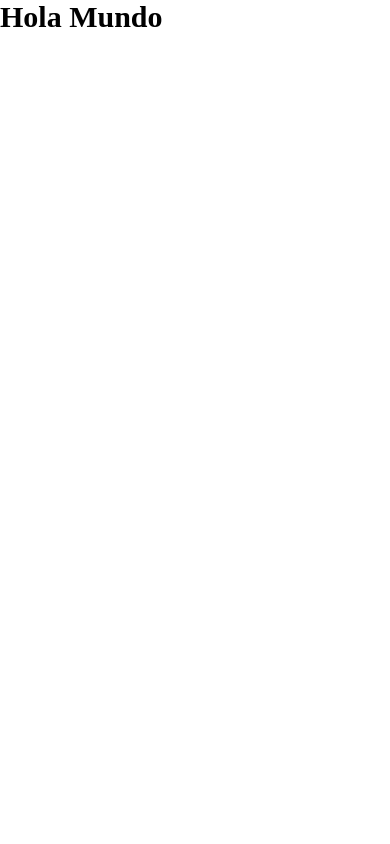
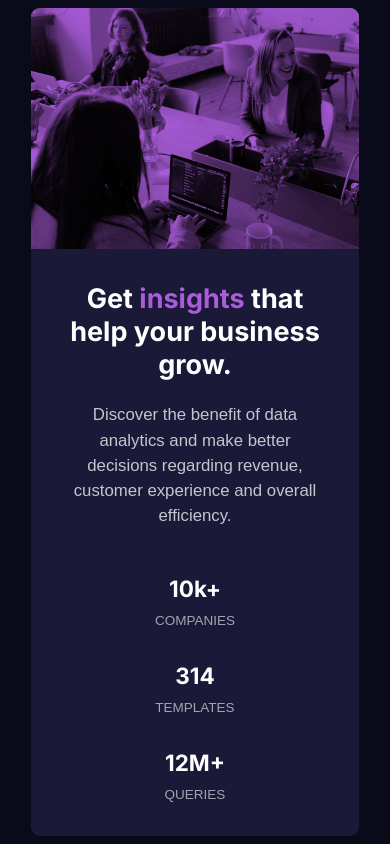
Before and after one commit to aza-martinez/challenge-stats-preview-card, a plain HTML site: page index.html in a window 390 px wide. Drawn offline with Linux system fonts and the light colour scheme.

Commit message:
CARD RESPONSIVE

```diff
--- a/assets/styles/style.css
+++ b/assets/styles/style.css
@@ -3,14 +3,12 @@
 :root {
   --color-very-dark-blue: hsl(233, 47%, 7%);
   --color-dark-blue: hsl(244, 38%, 16%);
-  --color-soft-violet: hsl(233, 47%, 7%);
+  --color-soft-violet: hsl(277, 64%, 61%);
   --color-white: hsl(0, 0%, 100%);
   --color-white-paragraph: hsla(0, 0%, 100%, 0.75);
   --color-white-headings: hsla(0, 0%, 100%, 0.6);
-}
-
-html {
-  font-size: 15px;
+  --font-titles: Inter, sans-serif;
+  --font-paragraph: Lexend, sans-serif;
 }
 
 *,
@@ -19,3 +17,140 @@ html {
   margin: 0;
   box-sizing: border-box;
 }
+
+html {
+  font-size: 15px;
+}
+
+img {
+  width: 100%;
+  vertical-align: middle;
+}
+
+h1,
+h3 {
+  font-family: var(--font-titles);
+  color: var(--color-white);
+}
+
+body {
+  background: var(--color-very-dark-blue);
+  color: var(--color-white-paragraph);
+  font-family: var(--font-paragraph);
+  overflow-x: hidden;
+}
+
+.container {
+  display: flex;
+  min-height: 100vh;
+  min-width: 100vw;
+  align-items: center;
+  justify-content: center;
+  overflow: hidden;
+}
+
+.card {
+  margin: 0 1.2rem;
+  border-radius: .6rem;
+  overflow: hidden;
+  display: grid;
+  /* grid-template-columns: repeat(auto-fill, minmax(21.86rem, 1fr)); */
+  max-width: 21.86rem;
+}
+
+.card__header{
+  position: relative;
+}
+
+.card__header-img img{
+  width: 100%;
+  height: 100%;
+  object-fit: fill;
+}
+
+.overlay {
+  position: absolute;
+  background-color: var(--color-soft-violet);
+  mix-blend-mode: multiply;
+  width: 100%;
+  height: 100%;
+}
+
+.card__body {
+  background-color: var(--color-dark-blue);
+  padding: 2.26rem;
+  text-align: center;
+}
+
+.card__title {
+  color: var(--color-white);
+  font-size: 1.8rem;
+}
+
+.card__title span {
+  color: var(--color-soft-violet);
+}
+
+.card__text {
+  margin: 1.4rem 0;
+  line-height: 1.5;
+  font-size: 1.12rem;
+}
+
+.stats {
+  display: flex;
+  flex-direction: column;
+  row-gap: 2.26rem;
+  margin-top: 3.13rem;
+}
+
+.stats__stat {
+  margin-bottom: .6rem;
+  font-size: 1.5rem;
+}
+
+.stats__description{
+  color: var(--color-white-headings);
+  font-size: .9rem;
+}
+
+
+
+@media screen and (min-width: 73rem) {
+  .card {
+    max-width: 74rem;
+    min-width: 74rem;
+    grid-template-columns: 1fr 1fr;
+    grid-template-rows: 1fr;
+    margin: 0;
+  }
+
+  .card__header {
+    grid-column-start:2;
+    grid-column-end:3;
+  }
+
+  .card__body {
+    grid-row-start: 1;
+    text-align: left;
+    padding: 4.53rem 5.33rem 4.53rem 2.66rem;
+    display: flex;
+    flex-direction: column;
+    align-items: flex-start;
+    justify-content: space-between;
+  }
+
+  .card__title {
+    font-size: 2.7rem;
+    margin-bottom: 2rem;
+  }
+
+  .card__text {
+    font-size: 1.25rem;
+  }
+
+  .stats {
+    flex-direction: row;
+    column-gap: 4rem;
+  }
+}
--- a/index.html
+++ b/index.html
@@ -6,8 +6,55 @@
     <meta name="viewport" content="width=device-width, initial-scale=1.0" />
     <title>Challenge</title>
     <link rel="stylesheet" href="/assets/styles/style.css" />
+    <link
+      rel="shortcut icon"
+      href="/assets/images/favicon-32x32.png"
+      type="image/x-icon"
+    />
   </head>
   <body>
-    <h1>Hola Mundo</h1>
+    <main class="container">
+      <article class="card">
+        <div class="card__header">
+          <div class="overlay"></div>
+          <picture class="card__header-img">
+            <source
+              srcset="/assets/images/image-header-mobile.jpg"
+              media="(max-width: 1110px)"
+            />
+            <img
+              src="/assets/images/image-header-desktop.jpg"
+              alt="image header"
+            />
+          </picture>
+        </div>
+
+        <div class="card__body">
+          <div class="card__body-content">
+            <h1 class="card__title">
+              Get <span>insights</span> that help your business grow.
+            </h1>
+            <p class="card__text">
+              Discover the benefit of data analytics and make better decisions
+              regarding revenue, customer experience and overall efficiency.
+            </p>
+          </div>
+          <div class="stats">
+            <div class="stats__item">
+              <h3 class="stats__stat">10k+</h3>
+              <span class="stats__description">COMPANIES</span>
+            </div>
+            <div class="stats__item">
+              <h3 class="stats__stat">314</h3>
+              <span class="stats__description">TEMPLATES</span>
+            </div>
+            <div class="stats__item">
+              <h3 class="stats__stat">12M+</h3>
+              <span class="stats__description">QUERIES</span>
+            </div>
+          </div>
+        </div>
+      </article>
+    </main>
   </body>
 </html>
```
